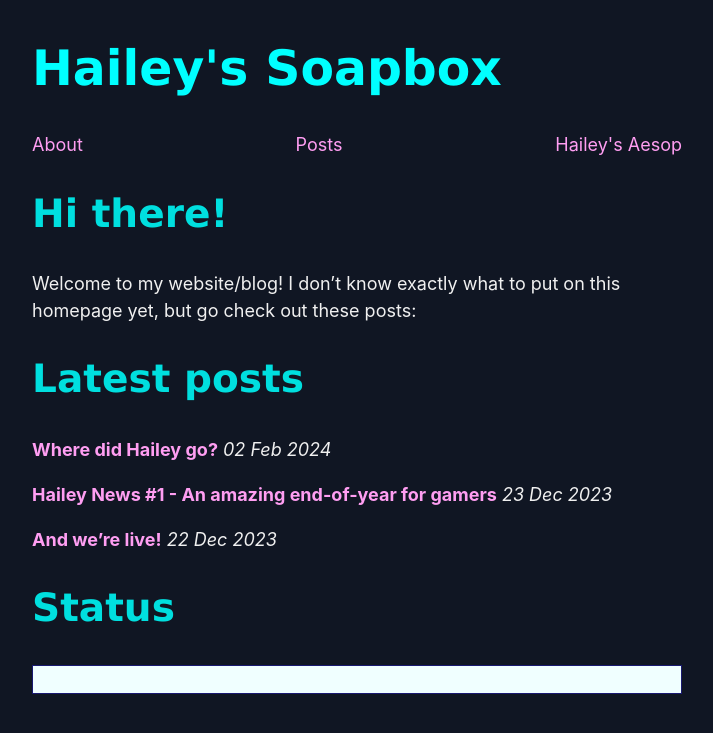
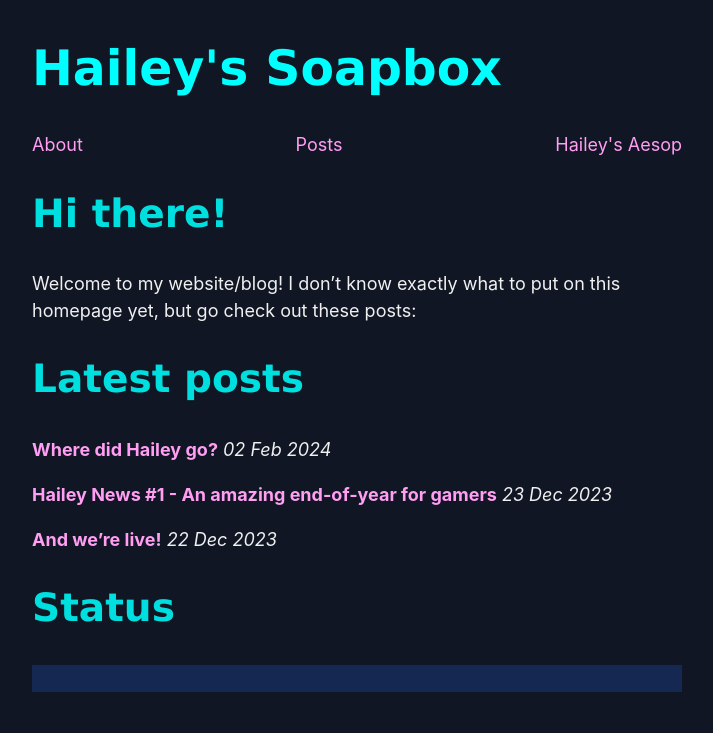
Before and after one commit to cudsys/cudsys.github.io, a Jekyll site: the page built from index.md, in a window 1280 px wide. Shown: the top 733 px of the page, without its empty margins (283-996 px from the left). Built offline with Jekyll 4.4.1, drawn with Linux system fonts in a browser that asks for light colours.

Commit message:
style tweak

```diff
--- a/assets/css/styles.css
+++ b/assets/css/styles.css
@@ -93,14 +93,14 @@ body {
 
 #statuscafe {
   padding: .5em;
-  background-color: azure;
-  border: 1px solid midnightblue;
+  background-color: #152852;
 }
 #statuscafe-username {
     margin-bottom: .5em;
 }
 #statuscafe-content {
     margin: 0 1em 0.5em 1em;
+    color: var(--text)
 }
 
 
```
